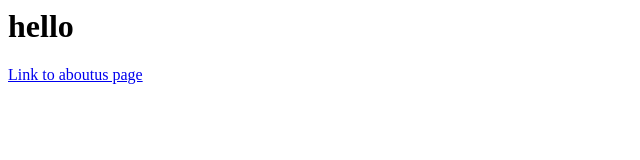
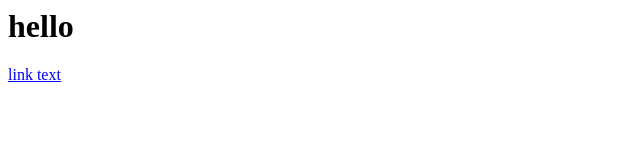
Before and after one commit to liceoconsultimetable/liceoconsultimetable.github.io, a plain HTML site: page index.html in a window 1280 px wide. Shown: the whole page, without its empty margins (0-640 px from the left). Drawn offline with Linux system fonts and the light colour scheme.

Commit message:
Update index.html

```diff
--- a/index.html
+++ b/index.html
@@ -1,2 +1,2 @@
 <h1>hello</h1>
-<a href=¨./aboutus.html¨>Link to aboutus page </a>
+<a href="./aboutus.html">link text</a>
```
